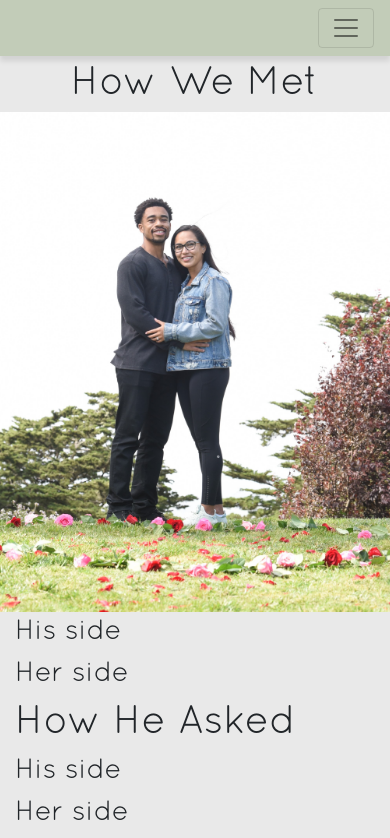
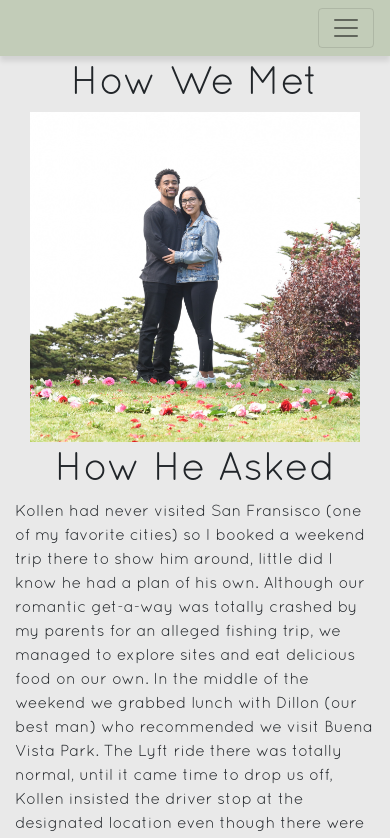
Before and after one commit to KollenDillworth/wedding-web, an Angular app: page /our-story in a window 390 px wide. Shown: the top 838 px of the page. Built offline with nearby package versions, Linux system fonts and the light colour scheme.

Commit message:
enhancements

```diff
--- a/src/app/bridal-page/bridal-page.component.html
+++ b/src/app/bridal-page/bridal-page.component.html
@@ -130,7 +130,8 @@
                         <div class="bridal-box-shadow">
                             <div class="card-img-top pic-wh pl-3 pr-3 text-center" style="background-color: #fff;">
                                 <p class="backside-text">
-                                    placeholder text
+                                    From Southlake, Texas – this Coachella loving sweetheart is obsessed with dogs and hopping over to Europe. Kayla became
+                                    Cassidy’s Little-Sis in their Sorority in 2015 and thank their twin stars for their inseparable bond.
                                 </p>
                             </div>
                             <div class="card-body back-bottom-portion" style="background-color: #fff;">
@@ -165,7 +166,9 @@
                         <div class="bridal-box-shadow">
                             <div class="card-img-top pic-wh pl-3 pr-3 text-center" style="background-color: #fff;">
                                 <p class="backside-text">
-                                    placeholder text
+                                    As a medical student, Kristen can be found studying or…studying. Kristen and Cassidy met the summer before starting high school at
+                                    cheer practice where Kristen trusted Cassidy with her life as her flyer. They handled their long-distance college friendship with
+                                    grace, Kristen and Cassidy share a love for working out and Jesus.
                                 </p>
                             </div>
                             <div class="card-body back-bottom-portion" style="background-color: #fff;">
@@ -199,7 +202,8 @@
                         <div class="bridal-box-shadow">
                             <div class="card-img-top pic-wh pl-3 pr-3 text-center" style="background-color: #fff;">
                                 <p class="backside-text">
-                                    placeholder text
+                                    Jet-setter Cami can be seen traveling the world as a flight attendant or posting cute Instagram photos of her cat. Both Cassidy and
+                                    Cami have their Masters degree and are equally obsessed with Disney. Cami became Cassidy’s Little-Sis in Theta back in the fall of 2014.
                                 </p>
                             </div>
                             <div class="card-body back-bottom-portion" style="background-color: #fff;">
--- a/src/app/our-story-page/our-story-page.component.css
+++ b/src/app/our-story-page/our-story-page.component.css
@@ -0,0 +1,13 @@
+@media (max-width: 575.98px) {
+    .size-image{
+        max-height: 330px !important;
+        max-width: 330px !important;
+    }
+
+
+}
+
+.size-image{
+    max-height: 500px;
+    max-width: 500px;
+}
--- a/src/app/our-story-page/our-story-page.component.html
+++ b/src/app/our-story-page/our-story-page.component.html
@@ -2,14 +2,10 @@
    <h1 class="text-center">How We Met</h1>
 
    <div class="d-flex justify-content-center">
-      <img class="" src="/assets/images/our-story-pic.jpg" alt="" style="max-height: 500px; max-width: 500px;">
+      <img class="size-image" src="/assets/images/our-story-pic.jpg" alt="">
    </div>
-   <h3>His side</h3>
-   <h3>Her side</h3>
 
-   <h1>How He Asked</h1>
-   <h3>His side</h3>
-   <h3>Her side</h3>
+   <h1 class="text-center">How He Asked</h1>
   <p>
       Kollen had never visited San Fransisco (one of my favorite cities) so I booked a weekend trip there to show him around, little did I know he had a plan of his own.
       Although our romantic get-a-way was totally crashed by my parents for an alleged fishing trip, we managed to explore sites and eat delicious food on our own. In the
```
